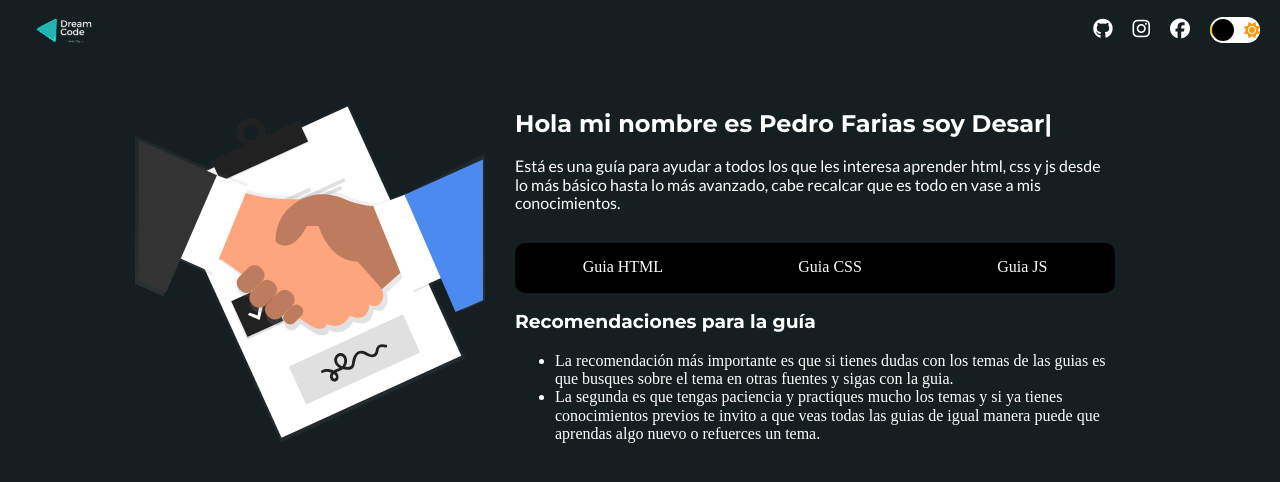
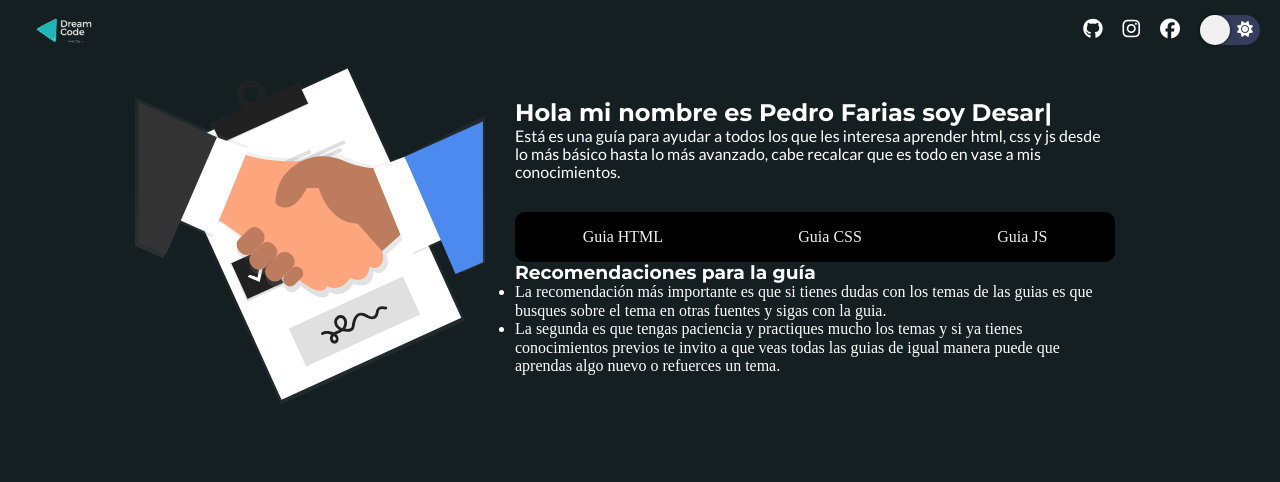
Before and after one commit to PedroFariasSosa/Proyecto-guia, a plain HTML site: page index.html in a window 1280 px wide. Drawn offline with nearby package versions, Linux system fonts and the light colour scheme.

Commit message:
Cambio de boton para el modo light

```diff
--- a/css/style.css
+++ b/css/style.css
@@ -2,25 +2,37 @@
 @import url('https://fonts.googleapis.com/css2?family=Lato:wght@400;700&display=swap');
 /* costom property */
 :root {
-  --Dark-primary: #151E21;
-  --Light-primary: #f0f0f0;
+  --Monserrat: 'Montserrat', sans-serif;
+  --Lato: 'Lato', sans-serif;
+  --Bg-primary: #151E21;
+  --Light-bg: #f0f0f0;
   --Text-primary: #ffffff;
-  --Text-secondary: #000000;
+  --Dark-secondary: #000000;
   --Title: #7DDFEE;
-  --Lato: 'Lato', sans-serif;
+  --Moon-color: #f1c40f;
+  --Sun-color: #f39c12;
+}
+[data-theme = "light"] {
+  --Bg-primary: #f0f0f0;
+  --Text-primary: #000000;
 }
 /* Generales */
+*{
+  padding: 0;
+  margin: 0;
+  box-sizing: border-box;
+}
 body {
-  background-color: var(--Dark-primary);
+  background-color: var(--Bg-primary);
   color: var(--Text-primary);
   transition: background .2s linear;
 }
 body.light {
-  background-color: var(--Light-primary);
-  color: var(--Text-secondary);
+  background-color: var(--Light-bg);
+  color: var(--Dark-secondary);
 }
 h1, h2, h3, h4, h5 {
-  font-family: 'Montserrat', sans-serif;
+  font-family: var(--Monserrat);
   font-weight: 700;
 }
 p {
@@ -43,11 +55,11 @@ img {
 }
 .contenedor__enlace {
   text-decoration: none;
-  color: var(--Text-primary);
+  color: var(--Light-primary);
   margin-right: 20px;
 }
 .contenedor__enlace .light {
-  color: var(--Text-secondary);
+  color: var(--Dark-secondary);
 }
 .contenedor__enlace:last-child {
   margin: 0;
@@ -66,37 +78,45 @@ img {
 .fab:hover {
   font-size: 30px;
 }
-.checkbox {
-  display: none;
+/* Swith dark mode */
+.switch {
+  background-color: #343d5b;
+  border-radius: 1000px;
+  border: none;
+  position: relative;
+  cursor: pointer;
+  display: flex;
+  outline: none;
 }
-.label {
-  background-color: #fff;
-  display: flex;
-  align-items: center;
-  justify-content: space-between;
-  position: relative;
-  border-radius: 50px;
-  height: 26px;
-  width: 50px;
+.switch::after {
+  content: "";
+  display: block;
+  width: 30px;
+  height: 30px;
+  position: absolute;
+  background-color: #f1f1f1;
+  top: 0;
+  left: 0;
+  right: unset;
+  border-radius: 100px;
+  transition: .3s ease all;
+  box-shadow: 0px 0px 2px 2px rgba(0, 0, 0, .2);
 }
-.ball {
-  background-color: #000;
-  position: absolute;
-  border-radius: 50%;
-  top: 2px;
-  left: 2px;
-  height: 22px;
-  width: 22px;
-  transition: transform .2s linear;
+.switch.active {
+  background-color: orange;
+  color: #000;
 }
-.checkbox:checked + .label .ball {
-  transform: translateX(24px);
+.switch.active::after {
+  right: 0;
+  left: unset;
 }
-.fa-moon {
-  color: #f1c40f;
-}
-.fa-sun {
-  color: #f39c12;
+.span {
+  width: 30px;
+  height: 30px;
+  line-height: 30px;
+  display: block;
+  background-color: none;
+  color: #fff
 }
 /* contenedor seccion */
 .contenedor-seccion {
@@ -124,11 +144,11 @@ img {
   justify-content: space-around;
   align-items: center;
   margin-top: 30px;
-  background-color: #000000;
+  background-color: var(--Dark-secondary);
   height: 50px;
   border-radius: 10px;
 }
 .boton-link {
-  color: var(--Text-primary);
+  color: var(--Light-bg);
   text-decoration: none;
 }
--- a/index.html
+++ b/index.html
@@ -23,16 +23,14 @@
       <a class="contenedor__enlace" href="#"><i class="fab fa-github"></i></a>
       <a class="contenedor__enlace" href="#"><i class="fab fa-instagram"></i></a>
       <a class="contenedor__enlace" href="#"><i class="fab fa-facebook"></i></a>
-      <input type="checkbox" name="" id="checkbox" class="checkbox">
-      <label for="checkbox" class="label">
-        <i class="fas fa-moon"></i>
-        <i class="fas fa-sun"></i>
-        <div class="ball"></div>
-      </label>
+      <button class="switch" id="switch">
+        <span class="span"><i class="fas fa-moon"></i></span>
+        <span class="span"><i class="fas fa-sun"></i></span>
+      </button>
     </nav>
   </header>
 
-  <section class="contenedor-seccion">
+    <section class="contenedor-seccion">
     <div class="contenedor-img">
       <img class="contenedor-img-proyecto" src="img/img-negocios.svg" alt="Imagenen para negocios">
     </div>
--- a/js/index.js
+++ b/js/index.js
@@ -17,10 +17,21 @@ const typed = new Typed('.typed', {
   contentType: 'html'
 })
 
-const checkbox = document.getElementById('checkbox')
+//const colorSwitch = document.querySelector('.theme-switch input[type="checkbox"]');
 
-checkbox.addEventListener('change', () => {
-  // Cambio de tema del sitio web
+//colorSwitch.addEventListener('change', switchColor, false)
+
+// function switchColor (e) {
+//   if (e.target.checked) {
+//     document.documentElement.setAttribute('data-theme', 'light')
+//   } else {
+//     document.documentElement.setAttribute('data-theme', 'dark')
+//   }
+// }
+
+const botonSwitch = document.querySelector('#switch')
+
+botonSwitch.addEventListener('click', () => {
   document.body.classList.toggle('light')
-  document.contenedor__enlace.toggle('light')
+  botonSwitch.classList.toggle('active')
 })
```
